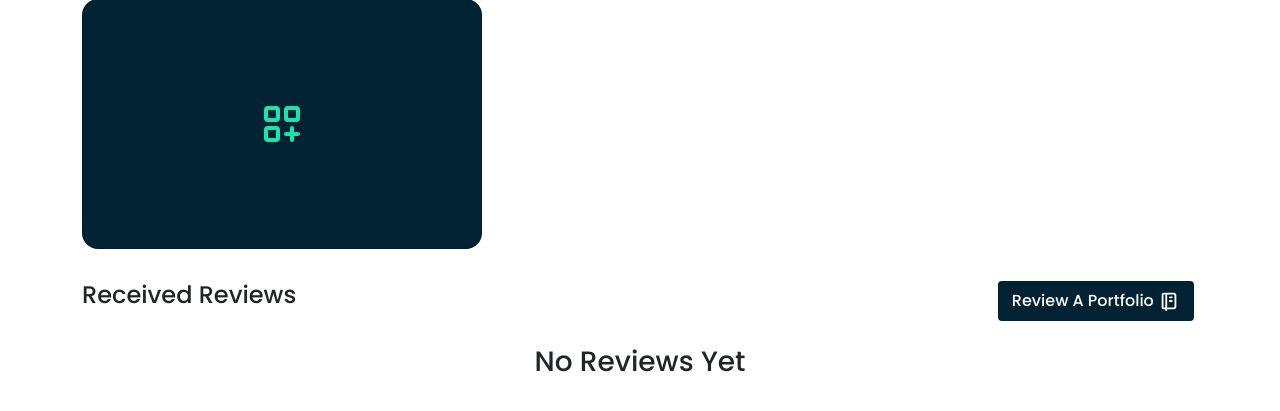
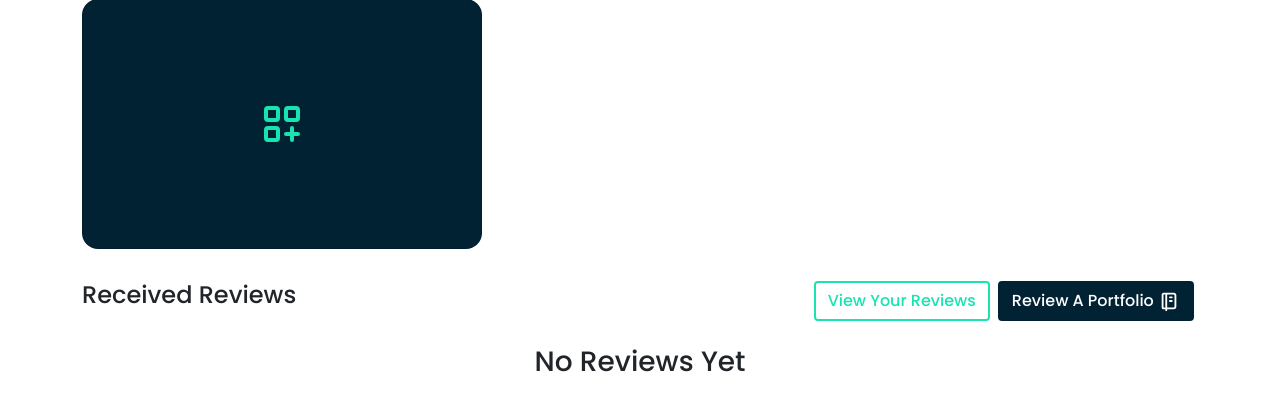
Before and after one commit to AlanChen4/Quarterly, a Django app: page / in a window 1280 px wide. Shown: the part 228-639 px from the top of the page. Run offline with Django 4.2, Linux system fonts and the light colour scheme; the visitor is signed in with stand-in values (Sample User, id 1); data that the repository does not hold is empty.

Commit message:
Add button to view reviews user has created

```diff
--- a/quarterly/api/templates/api/portfolios.html
+++ b/quarterly/api/templates/api/portfolios.html
@@ -73,7 +73,8 @@
     </div>
     <div class="d-flex flex-row my-4">
         <h4>Received Reviews</h4>
-        <a class="btn btn-black ms-auto mx-1" href="{% url 'create_review' %}">Review A Portfolio
+        <a class="btn btn-green ms-auto mx-1" href="{% url 'reviews' %}">View Your Reviews</a>
+        <a class="btn btn-black mx-1" href="{% url 'create_review' %}">Review A Portfolio
             <svg xmlns="http://www.w3.org/2000/svg" width="22" height="22" viewBox="0 0 24 24" stroke-width="2" stroke="currentColor" fill="none" stroke-linecap="round" stroke-linejoin="round">
                 <path stroke="none" d="M0 0h24v24H0z" fill="none"></path>
                 <path d="M6 4h11a2 2 0 0 1 2 2v12a2 2 0 0 1 -2 2h-11a1 1 0 0 1 -1 -1v-14a1 1 0 0 1 1 -1m3 0v18"></path>
```
